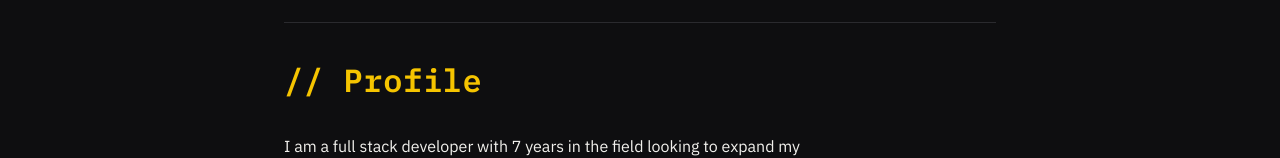
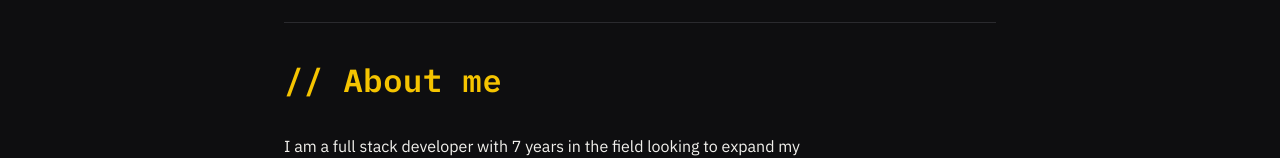
Before and after one commit to matiasrolon/my-portfolio, a React (Vite) app: page / in a window 1280 px wide. Shown: the part 296-454 px from the top of the page. Built offline with nearby package versions, Linux system fonts and the light colour scheme.

Commit message:
Change title in profile section

```diff
--- a/src/content.js
+++ b/src/content.js
@@ -22,7 +22,7 @@ export const content = {
       cvHref: "/cv-es.pdf",
     },
     profile: {
-      label: "Perfil",
+      label: "Sobre mi",
       body: [
         "Soy un desarrollador full stack con 7 años en el rubro que busca expandir su experiencia trabajando en un entorno que fomente la curiosidad y el trabajo en equipo.",
         "Mis áreas de mayor interés son el machine learning para modelos predictivos y los grandes modelos de lenguaje (LLMs), aplicándolos actualmente en el ámbito académico.",
@@ -150,7 +150,7 @@ export const content = {
       cvHref: "/cv-en.pdf",
     },
     profile: {
-      label: "Profile",
+      label: "About me",
       body: [
         "I am a full stack developer with 7 years in the field looking to expand my experience working in an environment that fosters curiosity and teamwork.",
         "My main area of interest, both professionally and academically, is machine learning for predictive models and NLP tasks, with a growing focus on large language models (LLMs) and their applications.",
@@ -169,7 +169,7 @@ export const content = {
       ],
     },
     experience: {
-      label: "Employment History",
+      label: "Work Experience",
       items: [
         {
           role: "Team Leader",
```
